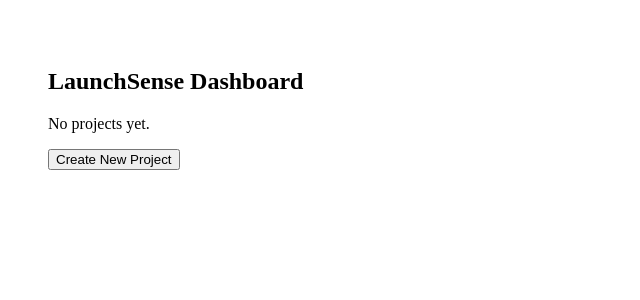
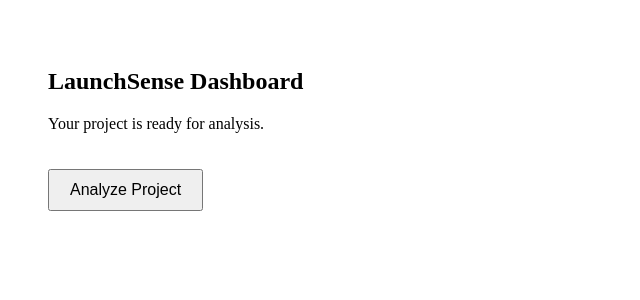
Before and after one commit to ashish98765/launchsense, a Next.js app in the folder frontend/: page /dashboard in a window 1280 px wide. Shown: the top 300 px of the page, without its empty margins (0-640 px from the left). Built offline with nearby package versions, Linux system fonts and the light colour scheme.

Commit message:
Update dashboard.js

```diff
--- a/frontend/pages/dashboard.js
+++ b/frontend/pages/dashboard.js
@@ -1,9 +1,29 @@
+import { useRouter } from "next/router";
+
 export default function Dashboard() {
+  const router = useRouter();
+
+  const handleAnalyze = () => {
+    router.push("/result");
+  };
+
   return (
     <div style={{ padding: 40 }}>
       <h2>LaunchSense Dashboard</h2>
-      <p>No projects yet.</p>
-      <button>Create New Project</button>
+
+      <p>Your project is ready for analysis.</p>
+
+      <button
+        onClick={handleAnalyze}
+        style={{
+          padding: "10px 20px",
+          fontSize: 16,
+          cursor: "pointer",
+          marginTop: 20
+        }}
+      >
+        Analyze Project
+      </button>
     </div>
   );
 }
```
